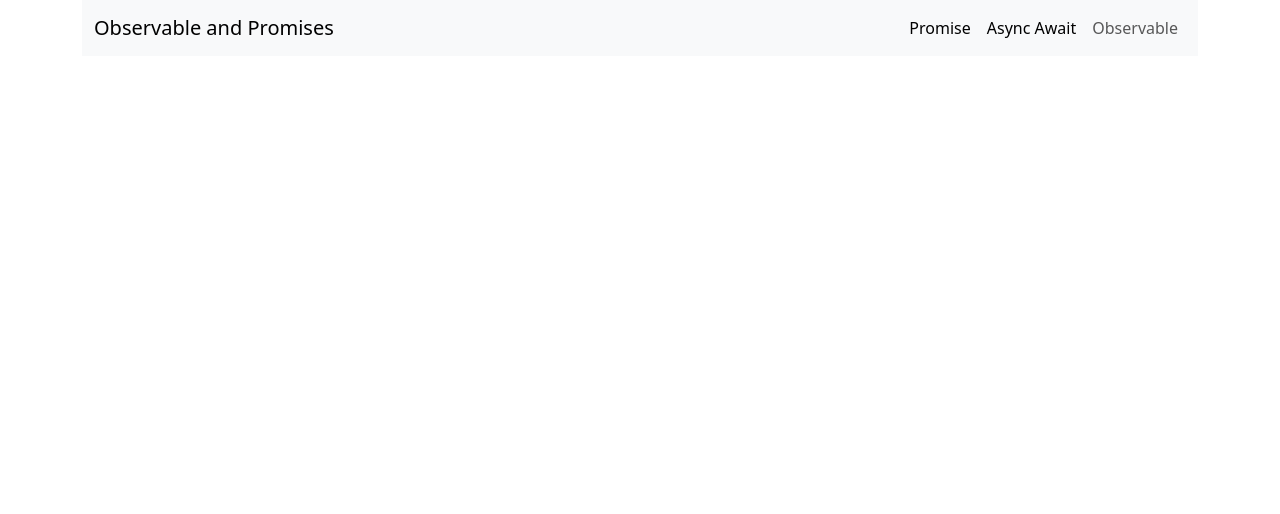
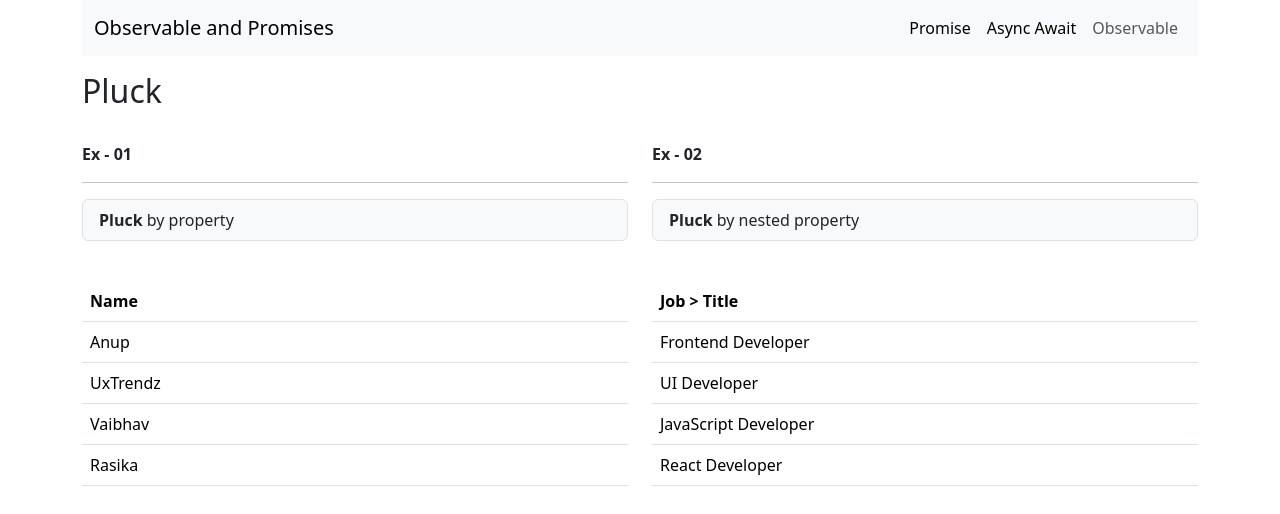
Before and after one commit to Vaibhav2596/Rxjs-Series, an Angular app: page /observable/pluck in a window 1280 px wide. Before the commit this address led to /. Shown: the top 514 px of the page. Built offline with nearby package versions, Linux system fonts and the light colour scheme.

Commit message:
Pluck Operator

```diff
--- a/src/app/Features/observable-component/observable-operator-list/observable-operator-list.html
+++ b/src/app/Features/observable-component/observable-operator-list/observable-operator-list.html
@@ -19,6 +19,9 @@
       <li>
         <a routerLink="map">Map</a>
       </li>
+      <li>
+        <a routerLink="pluck">Pluck</a>
+      </li>
     </ul>
   </div>
 </div>
--- /dev/null
+++ b/src/app/Features/observable-component/pluck-operator/pluck-operator.html
@@ -0,0 +1,50 @@
+<div class="my-3">
+  <h2>Pluck</h2>
+  <br />
+
+  <div class="row">
+    <div class="col-md-6">
+      <strong>Ex - 01</strong>
+      <hr />
+      <p class="bg-light py-2 px-3 border rounded"><strong>Pluck</strong> by property</p>
+      <br />
+      <table class="table">
+        <thead>
+          <tr scope="col">
+            <th>Name</th>
+          </tr>
+        </thead>
+
+        <tbody>
+          @for (item of data; track item.name) {
+            <tr scope="row">
+              <td>{{ item }}</td>
+            </tr>
+          }
+        </tbody>
+      </table>
+    </div>
+
+    <div class="col-md-6">
+      <strong>Ex - 02</strong>
+      <hr />
+      <p class="bg-light py-2 px-3 border rounded"><strong>Pluck</strong> by nested property</p>
+      <br />
+      <table class="table">
+        <thead>
+          <tr scope="col">
+            <th>Job > Title</th>
+          </tr>
+        </thead>
+
+        <tbody>
+          @for (item of data2; track item.name) {
+            <tr scope="row">
+              <td>{{ item }}</td>
+            </tr>
+          }
+        </tbody>
+      </table>
+    </div>
+  </div>
+</div>
--- /dev/null
+++ b/src/app/Features/observable-component/pluck-operator/pluck-operator.ts
@@ -0,0 +1,76 @@
+import { Component, OnInit } from '@angular/core';
+import { from, map, pluck, toArray } from 'rxjs';
+
+@Component({
+  selector: 'app-pluck-operator',
+  imports: [],
+  templateUrl: './pluck-operator.html',
+  styleUrl: './pluck-operator.scss',
+})
+export class PluckOperator implements OnInit {
+  msg1: string = '';
+  msg2: string = '';
+  data: any;
+  data2: any;
+
+  users = [
+    {
+      name: 'Anup',
+      skills: 'Angular',
+      job: {
+        title: 'Frontend Developer',
+        exp: '10 Years',
+      },
+    },
+    {
+      name: 'UxTrendz',
+      skills: 'Html, Css',
+      job: {
+        title: 'UI Developer',
+        exp: '10 Years',
+      },
+    },
+    {
+      name: 'Vaibhav',
+      skills: 'JavaScript',
+      job: {
+        title: 'JavaScript Developer',
+        exp: '10 Years',
+      },
+    },
+    {
+      name: 'Rasika',
+      skills: 'React',
+      job: {
+        title: 'React Developer',
+        exp: '10 Years',
+      },
+    },
+  ];
+
+  ngOnInit(): void {
+    // Ex - 01
+    from(this.users)
+      .pipe(
+        // map(data => data.name),
+        pluck('name'),
+        toArray(),
+      )
+      .subscribe((res) => {
+        console.log(res);
+        this.data = res;
+      });
+
+    // Ex - 02
+    from(this.users)
+      .pipe(
+        // map(data => data.name),
+        pluck('job', 'title'),
+        toArray(),
+      )
+      .subscribe((res) => {
+        console.log(res);
+        this.data2 = res;
+      });
+  }
+}
--- a/src/app/app.routes.ts
+++ b/src/app/app.routes.ts
@@ -9,6 +9,7 @@ import { OfFrom } from './Features/observable-component/of-from/of-from';
 import { ToArray } from './Features/observable-component/to-array/to-array';
 import { CustomObservable } from './Features/observable-component/custom-observable/custom-observable';
 import { MapOperator } from './Features/observable-component/map-operator/map-operator';
+import { PluckOperator } from './Features/observable-component/pluck-operator/pluck-operator';
 
 export const routes: Routes = [
   { path: '', redirectTo: 'promise', pathMatch: 'full' },
@@ -24,7 +25,8 @@ export const routes: Routes = [
       {path: 'of-from', component: OfFrom},
       {path: 'to-array', component: ToArray},
       {path: 'custom-observable', component: CustomObservable},
-      {path: 'map', component: MapOperator}
+      {path: 'map', component: MapOperator},
+      {path: 'pluck', component: PluckOperator}
     ],
   },
 ];
```
Also changed, not shown: public/Notes_V1/11. Pluck.md (added, +23 -0 lines), src/app/Features/observable-component/pluck-operator/pluck-operator.scss (added), 1 other file (tests, documents, lock files or other folders).
